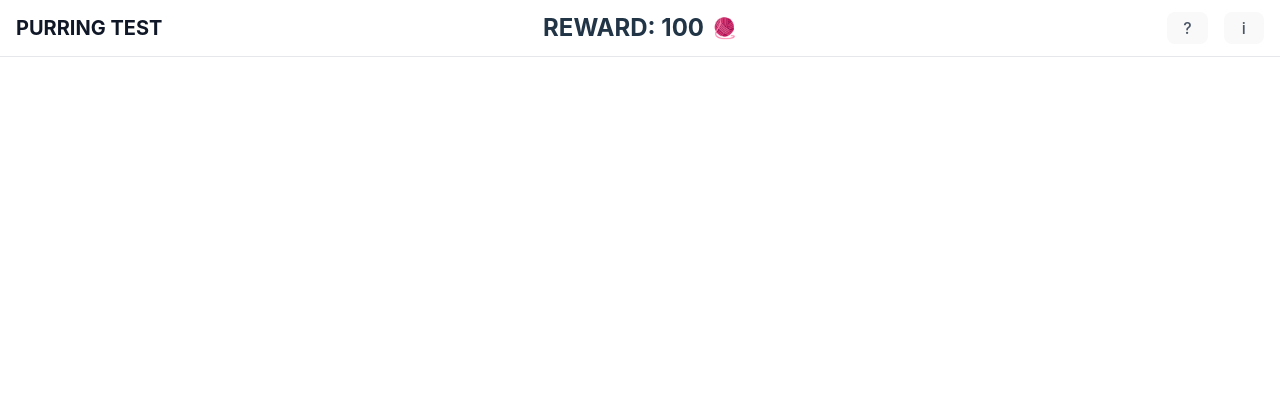
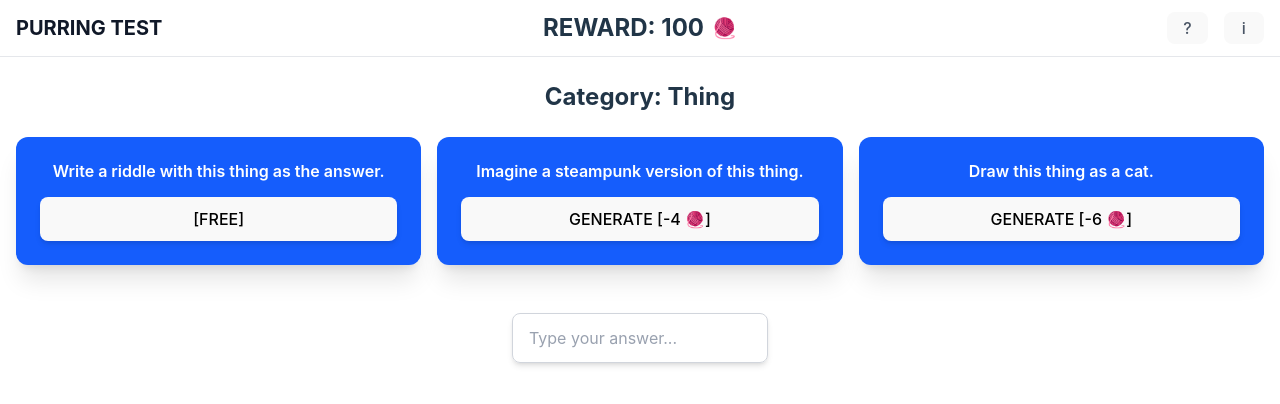
Before and after one commit to philipliucodes/purring_test, a React (Vite) app in the folder puring-test-frontend/: page / in a window 1280 px wide. Shown: the top 404 px of the page. Built offline with nearby package versions, Linux system fonts and the light colour scheme.

Commit message:
meow meow meow

```diff
--- a/puring-test-frontend/src/App.jsx
+++ b/puring-test-frontend/src/App.jsx
@@ -1,31 +1,61 @@
 import { useState } from 'react'
 import './App.css'
 import Header from './components/Header'
+import BlueBox from './components/BlueBox'
+import AnswerInput from './components/AnswerInput'
 
-const INITIAL_REWARD_POINTS = 100 // Define initial value as a constant
+const INITIAL_REWARD_POINTS = 100
 
 function App() {
-  const [rewardPoints,
-    //setRewardPoints
-  ] = useState(INITIAL_REWARD_POINTS);
+  const [rewardPoints, setRewardPoints] = useState(INITIAL_REWARD_POINTS)
+  const [answer, setAnswer] = useState('')
 
-  // Function to decrease rewards only,  uncomment when need
-  // const decreaseReward = (deduction) => {
-  //   if (deduction < 0) {
-  //     console.warn('Deduction should be a positive number')
-  //     return
-  //   }
-  //   setRewardPoints(prevPoints => Math.max(0, prevPoints - deduction))
-  // }
+  // Function to decrease rewards only
+  const decreaseReward = (deduction) => {
+    if (deduction < 0) {
+      console.warn('Deduction should be a positive number')
+      return
+    }
+    setRewardPoints(prevPoints => Math.max(0, prevPoints - deduction))
+  }
+
+  const handleAnswerChange = (e) => {
+    setAnswer(e.target.value)
+  }
 
   return (
     <>
       <Header title="PURRING TEST" rewardPoints={rewardPoints} />
       <div className="container mx-auto px-4 py-6">
-        {/* Other content goes here */}
+        <h2 className="text-2xl font-bold mb-6">Category: Thing</h2>
+
+        <div className="grid grid-cols-3 gap-4 mb-8">
+          <BlueBox
+            prompt="Write a riddle with this thing as the answer."
+            buttonText="[FREE]"
+            onGenerate={() => decreaseReward(0)}
+          />
+          <BlueBox
+            prompt="Imagine a steampunk version of this thing."
+            buttonText="GENERATE [-4 🧶]"
+            onGenerate={() => decreaseReward(4)}
+          />
+          <BlueBox
+            prompt="Draw this thing as a cat."
+            buttonText="GENERATE [-6 🧶]"
+            onGenerate={() => decreaseReward(6)}
+          />
+        </div>
+
+        <div className="flex justify-center">
+          <AnswerInput
+            value={answer}
+            onChange={handleAnswerChange}
+          />
+        </div>
       </div>
     </>
   )
 }
 
-export default App;
+export default App
--- a/puring-test-frontend/src/components/BlueBox.jsx
+++ b/puring-test-frontend/src/components/BlueBox.jsx
@@ -1,5 +1,6 @@
 // components/BlueBox.js
 import React from "react";
+import PropTypes from 'prop-types';
 
 const BlueBox = ({ prompt, buttonText, onGenerate }) => {
   return (
@@ -9,7 +10,7 @@ const BlueBox = ({ prompt, buttonText, onGenerate }) => {
       </p>
       <button
         onClick={onGenerate}
-        className={`w-full py-3 text-sm font-bold rounded-lg shadow-md uppercase transition-colors ${
+        className={`w-full py-3 text-sm font-bold rounded-lg shadow-md uppercase transition-colors text-black ${
           buttonText.includes("[FREE]")
             ? "bg-blue-500 hover:bg-blue-400"
             : "bg-amber-500 hover:bg-amber-400"
@@ -21,4 +22,10 @@ const BlueBox = ({ prompt, buttonText, onGenerate }) => {
   );
 };
 
+BlueBox.propTypes = {
+  prompt: PropTypes.string.isRequired,
+  buttonText: PropTypes.string.isRequired,
+  onGenerate: PropTypes.func.isRequired
+};
+
 export default BlueBox;
```
